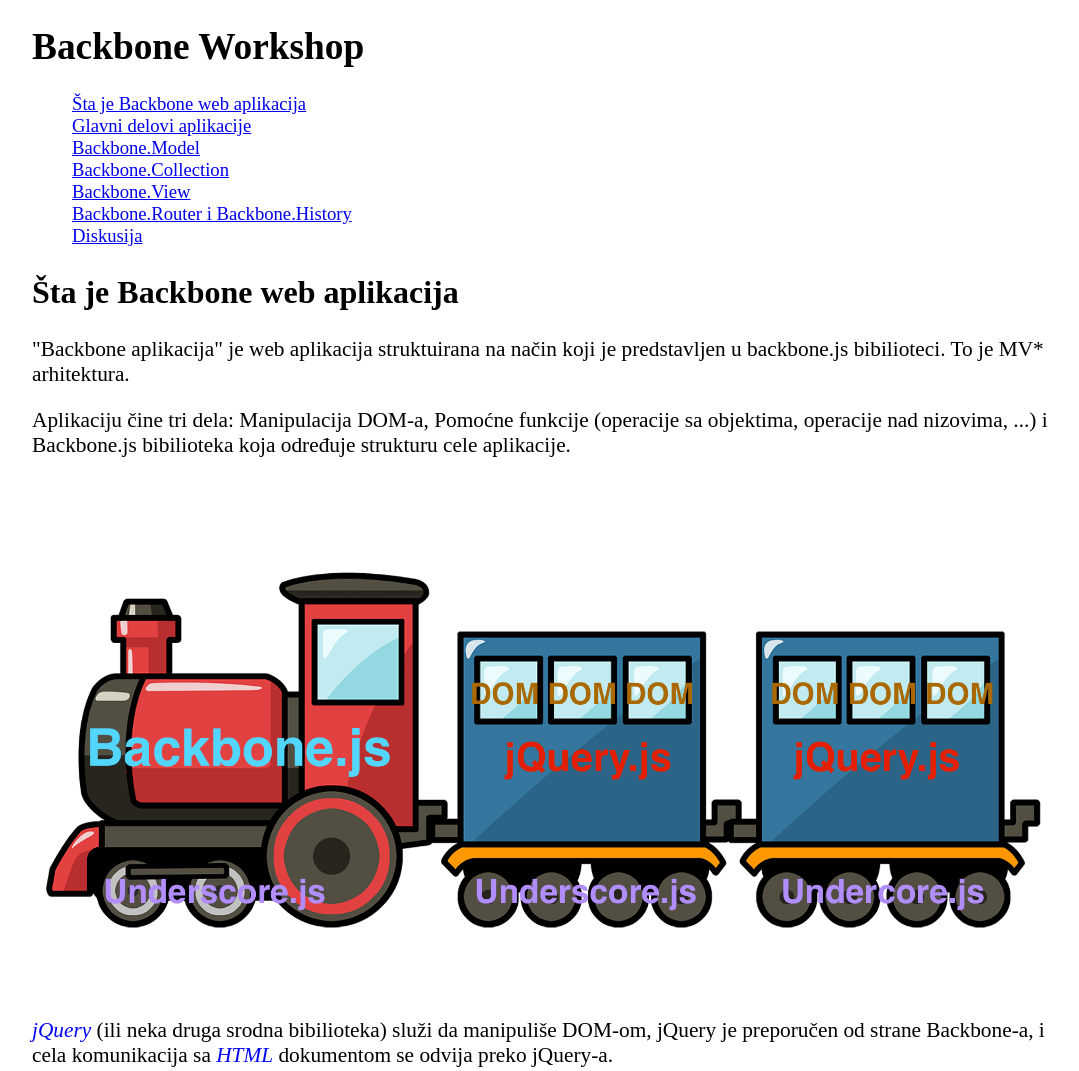
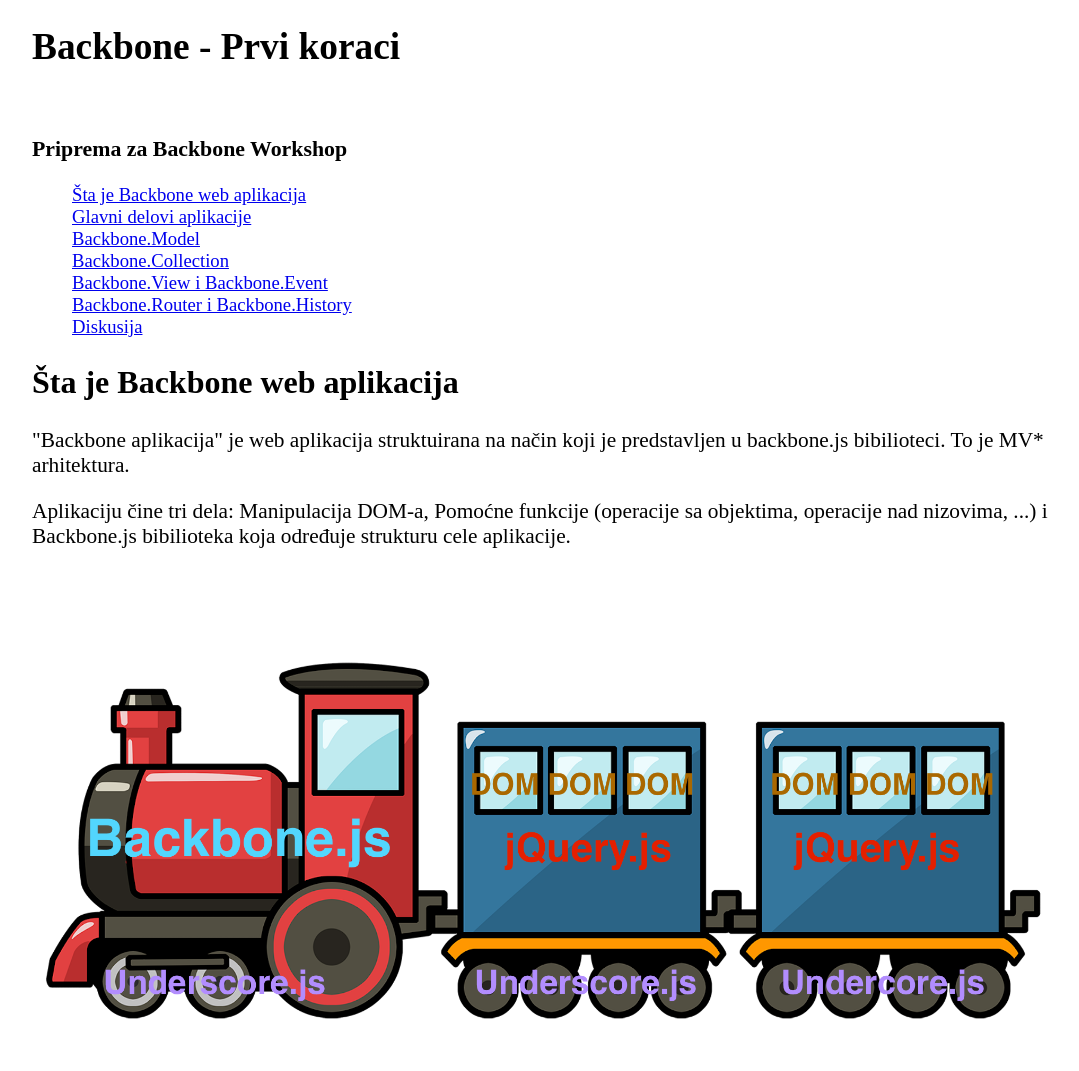
Before and after one commit to djordjeparovic/backboneWorkshop, a plain HTML site: page index.html in a window 1280 px wide. Shown: the top 1071 px of the page, without its empty margins (96-1175 px from the left). Drawn offline with Linux system fonts and the light colour scheme; a web font is replaced by a local one.

```diff
--- a/index.html
+++ b/index.html
@@ -1,19 +1,20 @@
 <!DOCTYPE html>
 <html lang="sr">
 <head>
-	<title>Backbone Workshop</title>
+	<title>Backbone - Prvi koraci</title>
 	<meta charset='utf-8'>
+	<meta name="description" content="Uvod u Backbone (backbone.js)" >
 	<link href='http://fonts.googleapis.com/css?family=Fjord+One' rel='stylesheet' type='text/css'>
 	<link href='styles/main.css' rel='stylesheet' type='text/css'>
 </head>
 <body>
-<h1>Backbone Workshop</h1>
+<h1>Backbone - Prvi koraci</h1><br><h3>Priprema za Backbone Workshop</h3>
 <nav>
 	<a href="#what-is-backbone">Šta je Backbone web aplikacija</a>
 	<a href="#main-app-parts">Glavni delovi aplikacije</a>
 	<a href="#backbone-model">Backbone.Model</a>
 	<a href="#backbone-collection">Backbone.Collection</a>
-	<a href="#backbone-view">Backbone.View</a>
+	<a href="#backbone-view">Backbone.View i Backbone.Event</a>
 	<a href="#backbone-router">Backbone.Router i Backbone.History</a>
 	<a href="#problems">Diskusija</a>
 </nav>
```
